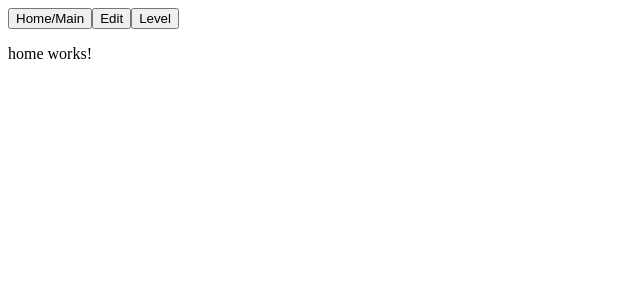
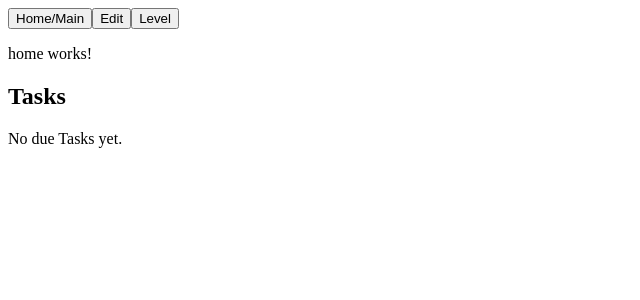
Before and after one commit to kevbo-b/choreQueue, an Angular app: page / in a window 1280 px wide. Shown: the top 300 px of the page, without its empty margins (0-640 px from the left). Built offline with nearby package versions, Linux system fonts and the light colour scheme.

Commit message:
feat: :sparkles: list due tasks individually

```diff
--- a/src/app/components/timeline/timeline.component.html
+++ b/src/app/components/timeline/timeline.component.html
@@ -1,10 +1,26 @@
+<h2>Tasks</h2>
+
+<div *ngIf="existsAtLeastOneDueTask()">
   <div class="day-container" *ngFor="let day of days">
-  <div [ngClass]="isDueTodayOrEarlier(day.date) ? 'dueDay' : 'notDueYet'">
+    <div *ngIf="isDue(day.date)" class="dueDay">
+      <div class="task-container" *ngFor="let task of day.tasks">
+        <button (click)="skipTask(task)">Skip</button>
+        {{ task.title }}
+        due: {{ task.nextDueDate }}
+        <button (click)="completeTask(task)">Complete</button>
+      </div>
+    </div>
+  </div>
+</div>
+<div *ngIf="!existsAtLeastOneDueTask()">No due Tasks yet.</div>
+
+<div class="day-container" *ngFor="let day of days">
+  <div *ngIf="!isDue(day.date)" class="notDueYet">
     <h2>{{ day.date }}</h2>
-  </div>
     <div class="task-container" *ngFor="let task of day.tasks">
       <button (click)="skipTask(task)">Skip</button>
       {{ task.title }}
       <button (click)="completeTask(task)">Complete</button>
     </div>
   </div>
+</div>
--- a/src/app/components/timeline/timeline.component.ts
+++ b/src/app/components/timeline/timeline.component.ts
@@ -27,11 +27,22 @@ export class TimelineComponent implements OnInit {
     this.buildTimelineData();
   }
 
-  public isDueTodayOrEarlier(dateStr: string): boolean {
+  public isDue(dateStr: string): boolean {
     var inputDate = new Date(dateStr);
     var todaysDate = new Date();
     if (inputDate.setHours(0, 0, 0, 0) <= todaysDate.setHours(0, 0, 0, 0)) {
       return true;
+    }
+    return false;
+  }
+
+  public existsAtLeastOneDueTask() {
+    for (let day of this.days) {
+      for (let task of day.tasks) {
+        if (this.isDue(task.nextDueDate)) {
+          return true;
+        }
+      }
     }
     return false;
   }
```
Lines whose indentation alone changed are shown as unchanged.
